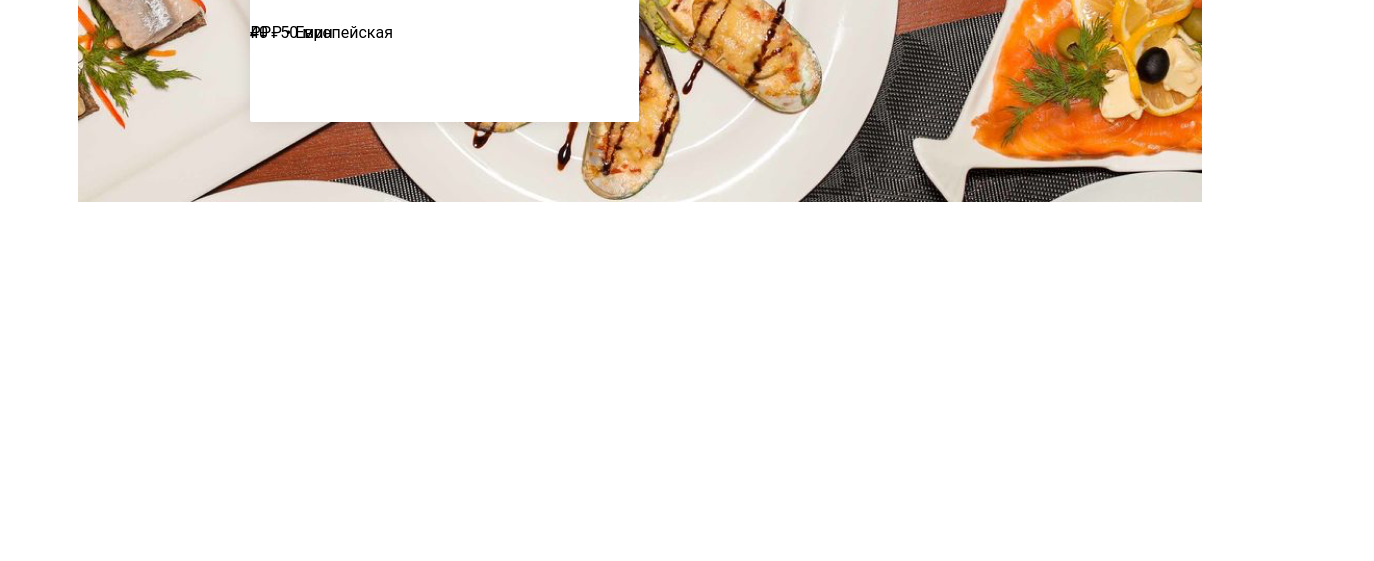
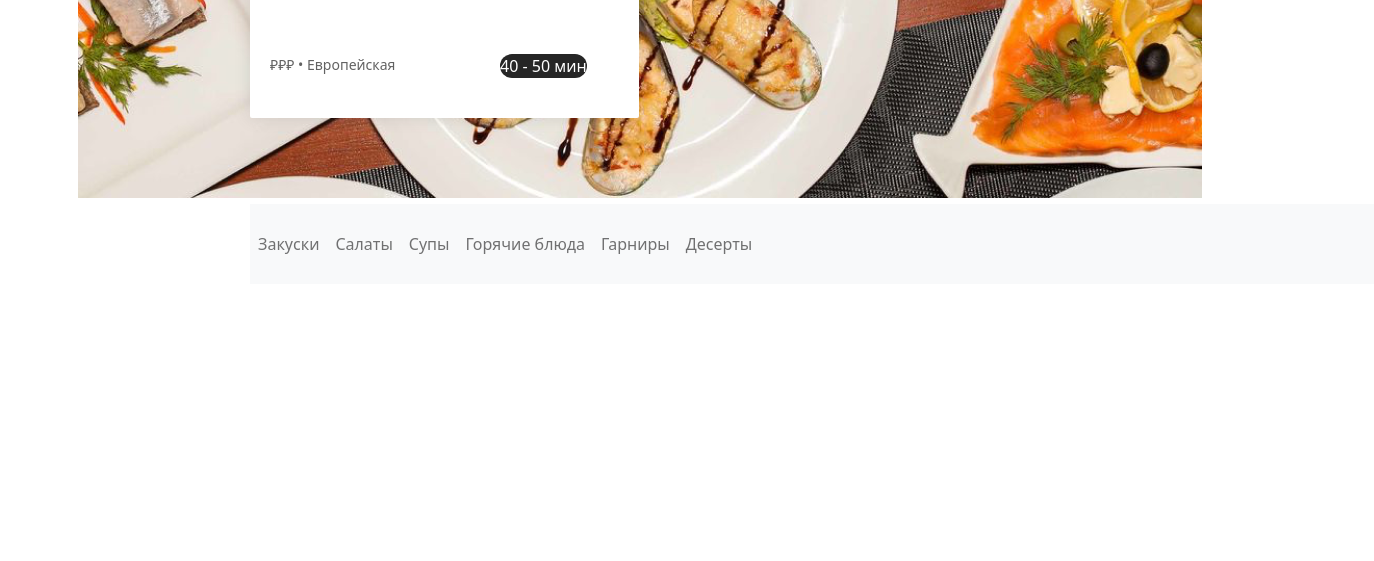
Before and after one commit to twers1/Uber-Eats, a plain HTML site: page pushkin.html in a window 1280 px wide. Shown: the part 239-800 px from the top of the page, 1374 px wide, since content can reach past the window. Drawn offline with nearby package versions, Linux system fonts and the light colour scheme.

Commit message:
git commit -am

```diff
--- a/css/pushkin.css
+++ b/css/pushkin.css
@@ -75,3 +75,14 @@ button:active {
     display: flex;
     align-items: flex-end;
 }
+
+.navbar {
+    width: 1124px;
+    height: 80px;
+    top: 6px;
+    left: 250px;
+}
+
+.nav-link {
+    color: #327430;
+}
--- a/pushkin.html
+++ b/pushkin.html
@@ -8,6 +8,8 @@
     <link rel="stylesheet" href="css/pushkin.css">
     <link rel="stylesheet" href="https://unpkg.com/flexboxgrid2@7.2.1/flexboxgrid2.min.css">
     <link rel="stylesheet" href="css/normalize.css">
+    <!-- CSS only -->
+    <link href="https://cdn.jsdelivr.net/npm/bootstrap@5.2.0-beta1/dist/css/bootstrap.min.css" rel="stylesheet" integrity="sha384-0evHe/X+R7YkIZDRvuzKMRqM+OrBnVFBL6DOitfPri4tjfHxaWutUpFmBp4vmVor" crossorigin="anonymous">
     <title>Pushkin</title>
 </head>
 
@@ -35,11 +37,38 @@
             <div class="bottom-left">
                 <h1 style="color:
                 #1D1D1D ; font-size: 36px; ">Трактир «Пушкин»</h1>
-                <p class="info">₽₽₽ • Европейская</p>
-                <p class="info">40 - 50 мин</p>
+                <p class="info" style="color:  #626262; font-size: 14px ; top: 140px; left: 20px;">₽₽₽ • Европейская</p>
+                <p class="info" style="color:white ; font: size 13px; background: #262626;
+                border-radius: 50px; top: 140px; left: 250px;">40 - 50 мин</p>
             </div>
         </div>
-
+        <nav class="navbar navbar-expand-lg navbar-light bg-light">
+            <button class="navbar-toggler" type="button" data-toggle="collapse" data-target="#navbarNavDropdown" aria-controls="navbarNavDropdown" aria-expanded="false" aria-label="Toggle navigation">
+              <span class="navbar-toggler-icon"></span>
+            </button>
+            <div class="collapse navbar-collapse" id="navbarNavDropdown">
+                <ul class="navbar-nav">
+                    <li class="nav-item active">
+                        <a class="nav-link" href="#" style="font-size: 16px;">Закуски </span></a>
+                    </li>
+                    <li class="nav-item">
+                        <a class="nav-link" href="#" style="font-size: 16px;">Салаты</a>
+                    </li>
+                    <li class="nav-item">
+                        <a class="nav-link" href="#" style="font-size: 16px;">Супы</a>
+                    </li>
+                    <li class="nav-item">
+                        <a href="#" class="nav-link" style="font-size: 16px;">Горячие блюда</a>
+                    </li>
+                    <li class="nav-item">
+                        <a href="#" class="nav-link" style="font-size: 16px;">Гарниры</a>
+                    </li>
+                    <li class="nav-item">
+                        <a href="#" class="nav-link" style="font-size: 16px;">Десерты</a>
+                    </li>
+                </ul>
+            </div>
+        </nav>
     </section>
 </body>
 
```
